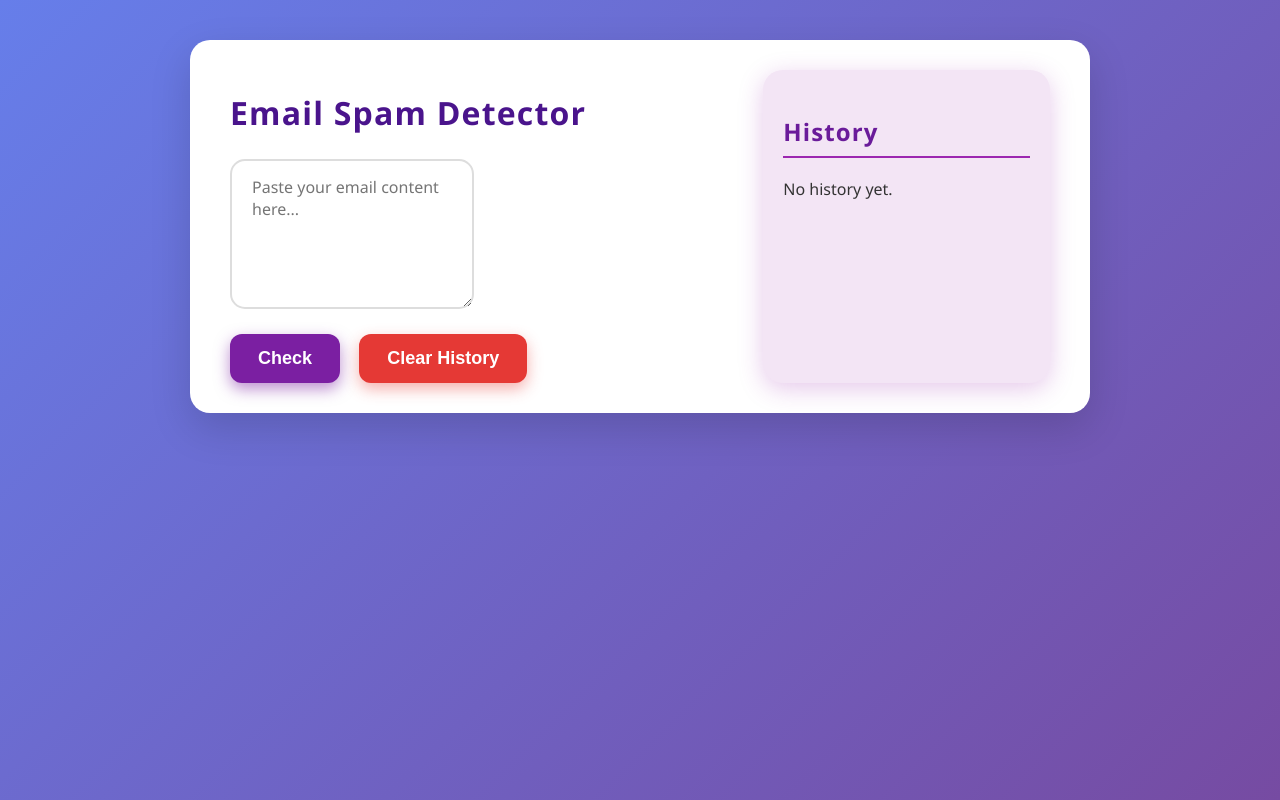
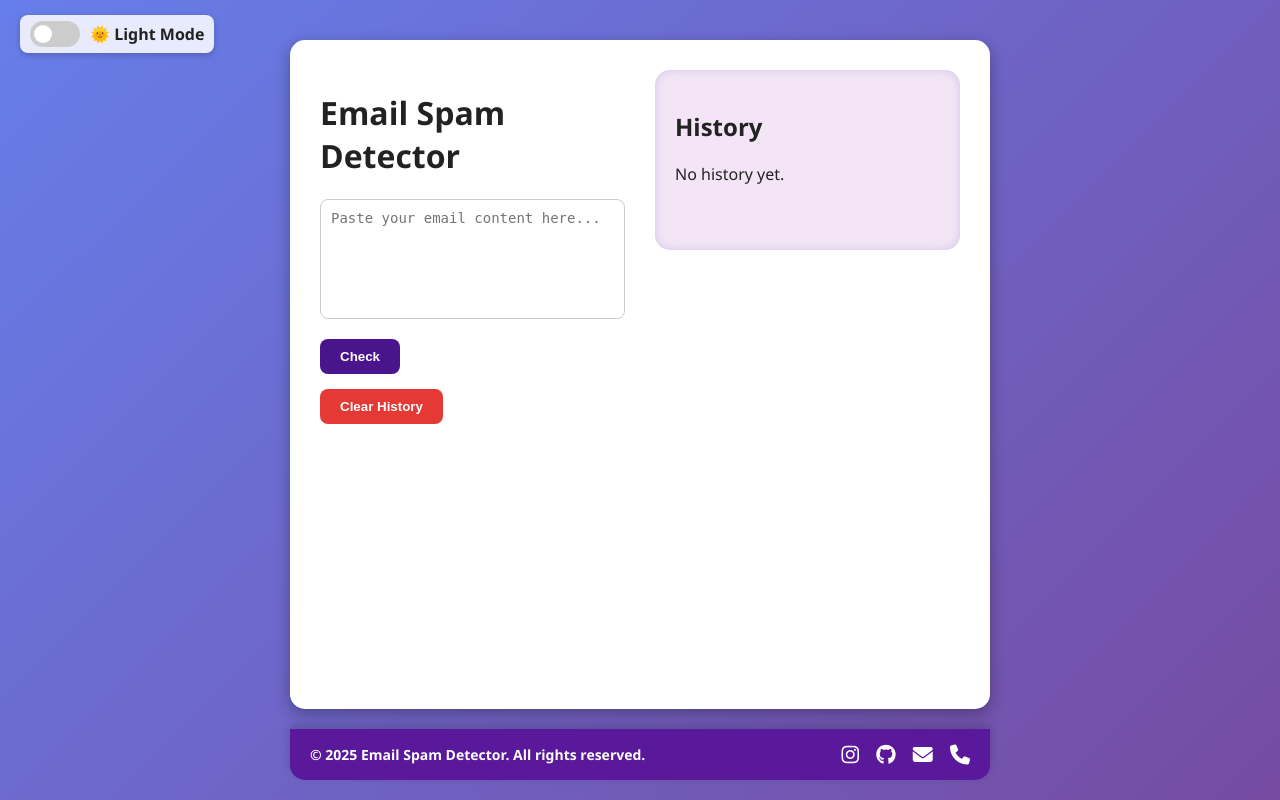
Before and after one commit to IMRTL08/emailspamdetection, a Flask app: page / in a window 1280 px wide. Run offline with Flask 3, Linux system fonts and the light colour scheme; parts of the project's set-up code (start-up, migrations or seed data) failed here and were passed over; some libraries are stand-ins or nearby versions.

Commit message:
Updated email spam detector with dark mode toggle and fixed UI

```diff
--- a/app/__init__.py
+++ b/app/__init__.py
@@ -3,4 +3,4 @@ from flask import Flask
 app = Flask(__name__)
 app.secret_key = 'your_secret_key_here'  # Replace with a strong secret key
 
-from app import routes
+from . import routes
--- a/app/routes.py
+++ b/app/routes.py
@@ -1,39 +1,25 @@
-from flask import render_template, request, session, redirect, url_for
-from app import app
-import pickle
-import os
+from flask import Flask, render_template, request, redirect, url_for, session
 
-# Load the model and vectorizer
-model_path = os.path.join(app.root_path, 'model', 'spam_model.pkl')
-vectorizer_path = os.path.join(app.root_path, 'model', 'vectorizer.pkl')
-
-with open(model_path, 'rb') as f:
-    model = pickle.load(f)
-
-with open(vectorizer_path, 'rb') as f:
-    vectorizer = pickle.load(f)
+app = Flask(__name__)
+app.secret_key = 'your_secret_key_here'
 
 @app.route('/', methods=['GET', 'POST'])
 def index():
     if 'history' not in session:
         session['history'] = []
 
-    if request.method == 'POST':
-        if 'clear' in request.form:
-            session['history'] = []
-            return redirect(url_for('index'))
+    if request.method == 'POST' and 'email_content' in request.form:
+        email_content = request.form.get('email_content', '')
+        if email_content.strip():
+            result = "Spam" if "buy now" in email_content.lower() else "Not Spam"
+            session['history'].append({'email': email_content, 'result': result})
+            session.modified = True
+    return render_template('index.html', history=session['history'])
 
-        email_text = request.form['email_text']
-        transformed = vectorizer.transform([email_text])
-        prediction = model.predict(transformed)[0]
+@app.route('/clear_history', methods=['POST'])
+def clear_history():
+    session.pop('history', None)
+    return redirect(url_for('index'))
 
-        session['history'].append({
-            'email': email_text,
-            'result': prediction
-        })
-
-        session.modified = True  # Make sure Flask knows session was updated
-
-        return render_template('index.html', prediction=prediction, history=session['history'])
-
-    return render_template('index.html', history=session.get('history', []))
+if __name__ == '__main__':
+    app.run(debug=True)
--- a/app/static/style.css
+++ b/app/static/style.css
@@ -1,180 +1,215 @@
-
-/* Reset some default styling */
 * {
     box-sizing: border-box;
 }
 
-body {
+html, body {
+    height: 100%;
     margin: 0;
     font-family: 'Segoe UI', Tahoma, Geneva, Verdana, sans-serif;
     background: linear-gradient(135deg, #667eea, #764ba2);
-    color: #333;
-    min-height: 100vh;
-    display: flex;
-    justify-content: center;
-    align-items: flex-start;
-    padding: 40px 20px;
-}
-
-.main-container {
-    display: flex;
-    gap: 40px;
-    width: 900px;
-    background: #fff;
-    border-radius: 20px;
-    box-shadow: 0 15px 40px rgba(0,0,0,0.15);
-    padding: 30px 40px;
-}
-
-.input-section {
-    flex: 2;
+    color: #222;
     display: flex;
     flex-direction: column;
 }
 
-h1 {
-    font-weight: 700;
-    color: #4a148c;
-    margin-bottom: 25px;
-    letter-spacing: 1.2px;
+.container {
+    flex: 1 0 auto;
+    background: white;
+    border-radius: 15px;
+    padding: 30px;
+    width: 700px;
+    max-width: 95vw;
+    margin: 40px auto 20px auto;
+    box-shadow: 0 5px 15px rgba(0,0,0,0.3);
+    display: flex;
+    gap: 30px;
+}
+
+.left, .right {
+    flex: 1;
 }
 
 textarea {
-    resize: vertical;
-    min-height: 150px;
-    padding: 15px 20px;
-    border-radius: 15px;
-    border: 2px solid #ddd;
-    font-size: 16px;
-    font-family: inherit;
-    transition: border-color 0.3s ease;
+    width: 100%;
+    height: 120px;
+    padding: 10px;
+    font-family: monospace;
+    font-size: 14px;
+    border-radius: 8px;
+    border: 1px solid #ccc;
+    resize: none;
 }
 
-textarea:focus {
-    border-color: #7b1fa2;
-    outline: none;
-    box-shadow: 0 0 8px #ab47bc;
+.buttons {
+    margin-top: 15px;
 }
 
 button {
-    margin-top: 20px;
-    background: #7b1fa2;
+    cursor: pointer;
+    border: none;
+    border-radius: 8px;
+    padding: 10px 20px;
+    font-weight: 600;
     color: white;
-    font-weight: 600;
-    border: none;
-    border-radius: 12px;
-    padding: 14px 28px;
-    font-size: 18px;
-    cursor: pointer;
-    transition: background 0.3s ease, transform 0.2s ease;
-    box-shadow: 0 6px 15px rgba(123, 31, 162, 0.5);
-    align-self: flex-start;
+    margin-right: 10px;
+    transition: background-color 0.3s ease;
 }
 
-button:hover {
-    background: #9c27b0;
-    transform: translateY(-3px);
-    box-shadow: 0 12px 25px rgba(156, 39, 176, 0.7);
+button.check-btn {
+    background-color: #4a148c;
 }
 
-.result {
-    margin-top: 25px;
-    font-size: 22px;
-    font-weight: 700;
-    padding: 15px 20px;
-    border-radius: 15px;
-    max-width: 400px;
-    user-select: none;
-    box-shadow: 0 6px 20px rgba(0,0,0,0.1);
+button.check-btn:hover {
+    background-color: #6a1b9a;
 }
 
-.result.spam {
-    background: #ffebee;
-    color: #c62828;
-    border: 2px solid #e53935;
+button.clear-btn {
+    background-color: #e53935;
 }
 
-.result.ham {
-    background: #e8f5e9;
-    color: #2e7d32;
-    border: 2px solid #43a047;
+button.clear-btn:hover {
+    background-color: #b71c1c;
 }
 
-/* History Section Styling */
-.history-section {
-    flex: 1;
-    background: #f3e5f5;
-    border-radius: 20px;
-    padding: 25px 20px;
-    box-shadow: 0 6px 25px rgba(156, 39, 176, 0.25);
-    max-height: 480px;
-    overflow-y: auto;
+.history {
+    background-color: #f3e5f5;
+    border-radius: 15px;
+    padding: 20px;
+    box-shadow: inset 0 0 10px #d1c4e9;
+    min-height: 180px;
 }
 
-.history-section h2 {
-    font-weight: 700;
-    color: #6a1b9a;
-    margin-bottom: 20px;
-    letter-spacing: 1.1px;
-    border-bottom: 2px solid #9c27b0;
-    padding-bottom: 8px;
+footer {
+    flex-shrink: 0;
+    background-color: #5a189a;
+    color: white;
+    padding: 12px 20px;
+    font-size: 14px;
+    font-weight: 600;
+    box-shadow: 0 -3px 10px rgba(0, 0, 0, 0.2);
+    display: flex;
+    justify-content: space-between;
+    align-items: center;
+    width: 700px;
+    max-width: 95vw;
+    margin: 0 auto 20px auto;
+    border-radius: 0 0 15px 15px;
+    gap: 15px;
 }
 
-.history-section ul {
-    list-style: none;
-    padding-left: 0;
-    margin: 0;
+.social-icons a {
+    color: white;
+    margin-left: 12px;
+    font-size: 20px;
+    transition: color 0.3s ease;
+    text-decoration: none;
 }
 
-.history-section li {
-    background: white;
-    border-radius: 12px;
-    padding: 15px 20px;
-    margin-bottom: 15px;
-    box-shadow: 0 3px 10px rgba(156, 39, 176, 0.15);
-    word-wrap: break-word;
-    font-size: 14px;
-    color: #4a148c;
-    transition: background 0.3s ease;
+.social-icons a:hover {
+    color: #e63946;
 }
 
-.history-section li:hover {
-    background: #e1bee7;
+/* Toggle Switch */
+.theme-toggle {
+    margin-top: 10px;
+    display: flex;
+    align-items: center;
+    gap: 10px;
+    font-weight: 600;
 }
 
-.history-section li strong {
-    display: block;
-    margin-bottom: 6px;
-    color: #7b1fa2;
+/* The switch */
+.switch {
+    position: relative;
+    display: inline-block;
+    width: 50px;
+    height: 26px;
 }
 
-/* Scrollbar Styling for history */
-.history-section::-webkit-scrollbar {
-    width: 8px;
+.switch input {
+    opacity: 0;
+    width: 0;
+    height: 0;
 }
 
-.history-section::-webkit-scrollbar-track {
-    background: #f3e5f5;
-    border-radius: 20px;
+/* Slider */
+.slider {
+    position: absolute;
+    cursor: pointer;
+    top: 0; left: 0;
+    right: 0; bottom: 0;
+    background-color: #ccc;
+    transition: 0.4s;
+    border-radius: 34px;
 }
 
-.history-section::-webkit-scrollbar-thumb {
-    background: #9c27b0;
-    border-radius: 20px;
+.slider:before {
+    position: absolute;
+    content: "";
+    height: 18px;
+    width: 18px;
+    left: 4px;
+    bottom: 4px;
+    background-color: white;
+    transition: 0.4s;
+    border-radius: 50%;
 }
 
-.history-section::-webkit-scrollbar-thumb:hover {
-    background: #7b1fa2;
-}
-.clear-btn {
-    background: #e53935;
-    margin-left: 15px;
-    transition: background 0.3s ease, transform 0.2s ease;
-    box-shadow: 0 6px 15px rgba(229, 57, 53, 0.4);
+input:checked + .slider {
+    background-color: #4a148c;
 }
 
-.clear-btn:hover {
-    background: #d32f2f;
-    transform: translateY(-3px);
-    box-shadow: 0 12px 25px rgba(229, 57, 53, 0.6);
+input:checked + .slider:before {
+    transform: translateX(24px);
 }
+
+/* ===== DARK MODE STYLES ===== */
+body.dark {
+    background: linear-gradient(135deg, #2c3e50, #4b6cb7);
+    color: #f0f0f0;
+}
+
+body.dark .container {
+    background-color: #1e1e2f;
+    color: white;
+}
+
+body.dark textarea {
+    background-color: #2d2d3d;
+    color: #eee;
+    border: 1px solid #555;
+}
+
+body.dark .history {
+    background-color: #2a2a40;
+    box-shadow: inset 0 0 10px #444;
+}
+
+body.dark footer {
+    background-color: #2d2d3d;
+}
+
+body.dark .social-icons a:hover {
+    color: #ffd166;
+}
+
+/* Top-left fixed toggle */
+.theme-toggle-outer {
+    position: fixed;
+    top: 15px;
+    left: 20px;
+    display: flex;
+    align-items: center;
+    gap: 10px;
+    font-weight: 600;
+    z-index: 999;
+    background-color: rgba(255, 255, 255, 0.85);
+    padding: 6px 10px;
+    border-radius: 8px;
+    box-shadow: 0 2px 6px rgba(0,0,0,0.2);
+    backdrop-filter: blur(4px);
+}
+
+body.dark .theme-toggle-outer {
+    background-color: rgba(30, 30, 30, 0.85);
+}
--- a/app/templates/index.html
+++ b/app/templates/index.html
@@ -1,44 +1,120 @@
 <!DOCTYPE html>
 <html lang="en">
 <head>
+
     <meta charset="UTF-8" />
+    <meta name="viewport" content="width=device-width, initial-scale=1" />
     <title>Email Spam Detector</title>
     <link rel="stylesheet" href="{{ url_for('static', filename='style.css') }}" />
+    <script src="https://kit.fontawesome.com/a076d05399.js" crossorigin="anonymous"></script>
+
 </head>
 <body>
-    <div class="main-container">
-        <div class="input-section">
-            <h1>Email Spam Detector</h1>
-           <form method="POST">
-    <textarea name="email_text" placeholder="Paste your email content here..." required>{{ request.form.email_text if request.method == 'POST' else '' }}</textarea>
-    <br />
-    <button type="submit" name="submit">Check</button>
-    <button type="submit" name="clear" class="clear-btn">Clear History</button>
+<!-- Dark Mode Toggle -->
+<div class="theme-toggle-outer">
+    <label class="switch">
+        <input type="checkbox" id="themeSwitch">
+        <span class="slider round"></span>
+    </label>
+    <span id="themeLabel">🌞 Light Mode</span>
+</div>
+
+<div class="container">
+    <div class="left">
+        <h1>Email Spam Detector</h1>
+        <!-- <div class="theme-toggle">
+    <label class="switch">
+        <input type="checkbox" id="themeSwitch">
+        <span class="slider round"></span>
+    </label>
+    <span id="themeLabel">🌞 Light Mode</span>
+</div> -->
+
+        <!-- <form id="spamForm" method="POST" action="/">
+            <textarea name="email_content" placeholder="Paste your email content here..." required></textarea>
+            <div class="buttons">
+                <button type="submit" class="check-btn">Check</button>
+                <button type="button" id="clearHistoryBtn" class="clear-btn">Clear History</button>
+            </div>
+        </form> -->
+<form id="spamForm" method="POST" action="/">
+    <textarea name="email_content" placeholder="Paste your email content here..." required></textarea>
+    <div class="buttons">
+        <button type="submit" class="check-btn">Check</button>
+    </div>
 </form>
 
+<!-- Clear history is in a separate form -->
+<form method="POST" action="{{ url_for('clear_history') }}">
+    <div class="buttons">
+        <button type="submit" class="clear-btn">Clear History</button>
+    </div>
+</form>
 
-            {% if prediction %}
-                <div class="result {{ 'spam' if prediction == 'Spam' else 'ham' }}">
-                    This message is: {{ prediction }}
-                </div>
-            {% endif %}
-        </div>
-
-        <div class="history-section">
+    </div>
+    <div class="right">
+        <div class="history">
             <h2>History</h2>
-            {% if history and history|length > 0 %}
+            {% if history %}
                 <ul>
-                    {% for item in history|reverse %}
-                        <li>
-                            <strong>Input:</strong> {{ item.email|e }}<br />
-                            <strong>Result:</strong> {{ item.result }}
-                        </li>
-                    {% endfor %}
+                {% for entry in history %}
+                    <li><strong>Email:</strong> {{ entry.email }} <br> <strong>Result:</strong> {{ entry.result }}</li>
+                {% endfor %}
                 </ul>
             {% else %}
                 <p>No history yet.</p>
             {% endif %}
         </div>
     </div>
+</div>
+<footer>
+    <div>&copy; 2025 Email Spam Detector. All rights reserved.</div>
+    <div class="social-icons">
+        <a href="https://www.instagram.com/shivansshmishra" target="_blank" aria-label="Instagram">
+            <i class="fab fa-instagram"></i>
+        </a>
+        <a href="https://github.com/imrtl08" target="_blank" aria-label="GitHub">
+            <i class="fab fa-github"></i>
+        </a>
+        <a href="mailto:shivanshmishra.0803@gmail.com" target="_blank" aria-label="Gmail">
+            <i class="fas fa-envelope"></i>
+        </a>
+        <a href="tel:+917451806191" target="_blank" aria-label="Phone">
+            <i class="fas fa-phone"></i>
+        </a>
+    </div>
+</footer>
+<!--
+<script>
+document.getElementById('clearHistoryBtn').addEventListener('click', function () {
+    fetch('/clear_history', { method: 'POST' })
+        .then(response => {
+            if (response.ok) {
+                location.reload();
+            } else {
+                alert('Failed to clear history');
+            }
+        });
+});R
+</script> -->
+<script>
+    const toggle = document.getElementById('themeSwitch');
+    const label = document.getElementById('themeLabel');
+
+    // Load saved theme
+    if (localStorage.getItem('theme') === 'dark') {
+        document.body.classList.add('dark');
+        toggle.checked = true;
+        label.textContent = '🌙 Dark Mode';
+    }
+
+    toggle.addEventListener('change', () => {
+        document.body.classList.toggle('dark');
+        const theme = document.body.classList.contains('dark') ? 'dark' : 'light';
+        localStorage.setItem('theme', theme);
+        label.textContent = theme === 'dark' ? '🌙 Dark Mode' : '🌞 Light Mode';
+    });
+</script>
+
 </body>
 </html>
--- a/run.py
+++ b/run.py
@@ -1,4 +1,5 @@
-from app import app
 
-if __name__ == "__main__":
+from app.routes import app
+
+if __name__ == '__main__':
     app.run(debug=True)
```
Also changed, not shown: 1 other file.
